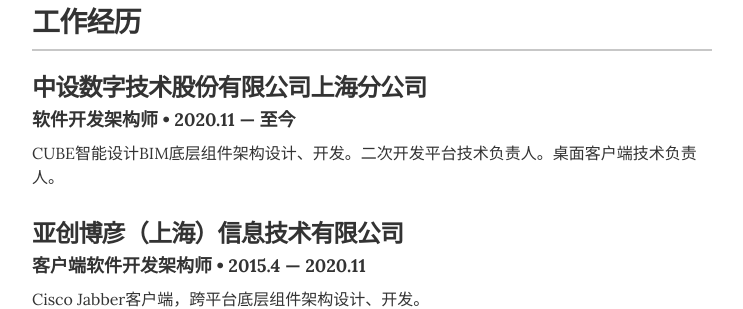
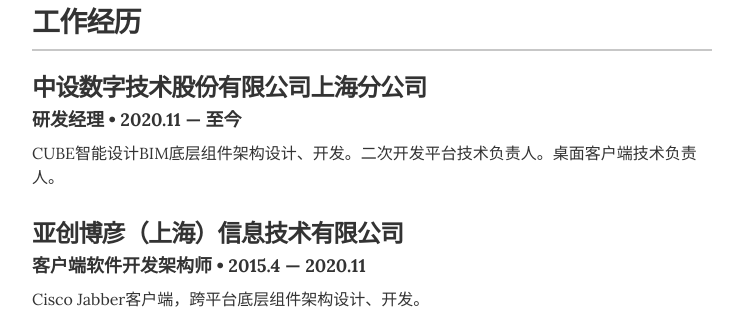
Before and after one commit to missdeer/fanresume, a Jekyll site: the page built from index.html, in a window 1280 px wide and 900 px high, scrolled down 473 px. Shown: the part 152-461 px from the top of the window, without its empty margins (268-1011 px from the left). Built offline with Jekyll 4.4.1, drawn with Linux system fonts in a browser that asks for light colours.

Commit message:
Update resume.html

```diff
--- a/_layouts/resume.html
+++ b/_layouts/resume.html
@@ -53,7 +53,7 @@
         <!-- Duplicate these resume-item elements and edit accordingly for each job you want to add here -->
         <div class="resume-item" itemscope itemprop="worksFor" itemtype="http://schema.org/Organization">
           <h3 class="resume-item-title" itemprop="name">中设数字技术股份有限公司上海分公司</h3>
-          <h4 class="resume-item-details" itemprop="description">软件开发架构师 &bull; 2020.11 &mdash; 至今</h4>
+          <h4 class="resume-item-details" itemprop="description">研发经理 &bull; 2020.11 &mdash; 至今</h4>
           <p class="resume-item-copy">CUBE智能设计BIM底层组件架构设计、开发。二次开发平台技术负责人。桌面客户端技术负责人。</p>
         </div><!-- end of resume-item -->
 
```
